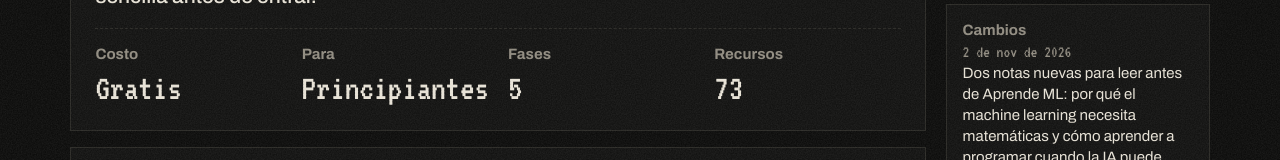
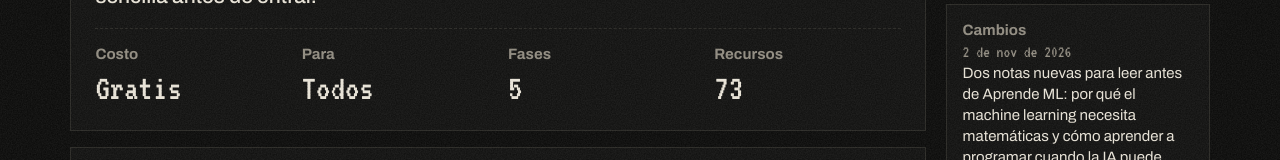
Before and after one commit to KanuSaru/home, a Next.js app: page /es/learn in a window 1280 px wide. Shown: the part 462-622 px from the top of the page. Built offline with nearby package versions, Linux system fonts and the light colour scheme; no server answers; a web font is replaced by a local one.

Commit message:
Change Spanish translation for 'Beginners'
Updated the Spanish translation for 'Beginners' to 'Todos'.

```diff
--- a/content/learn.ts
+++ b/content/learn.ts
@@ -36,7 +36,7 @@ export const learn = {
     cost: { en: "Cost", es: "Costo" },
     free: { en: "Free", es: "Gratis" },
     for: { en: "For", es: "Para" },
-    beginners: { en: "Beginners", es: "Principiantes" },
+    beginners: { en: "Beginners", es: "Todos" },
     phases: { en: "Phases", es: "Fases" },
     resources: { en: "Resources", es: "Recursos" },
   },
```
